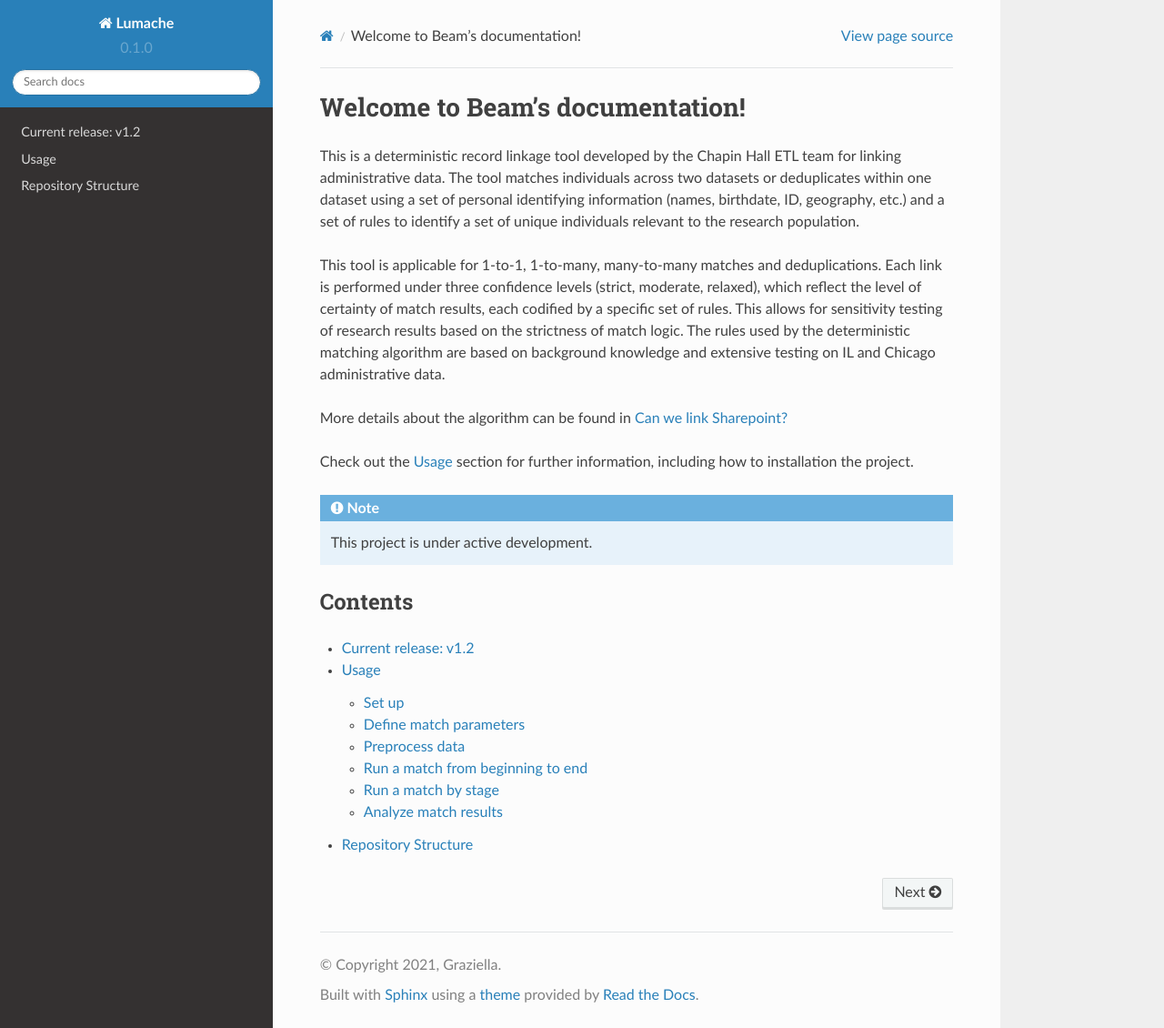
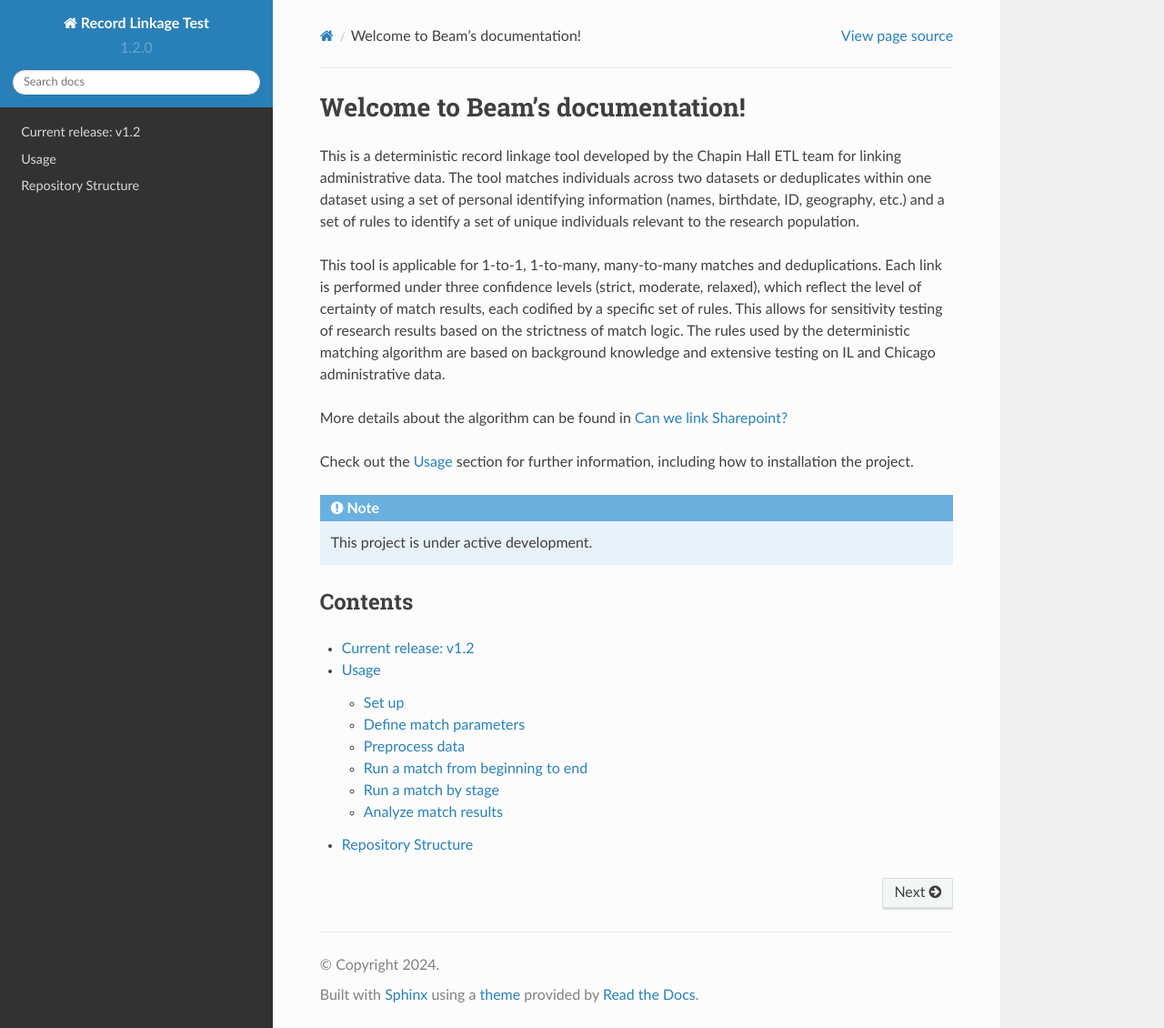
Before and after one commit to sabrinarose9789/record-linkage-test, a Sphinx documentation site: the page built from docs/source/index.rst, in a window 1280 px wide and 1130 px high. Shown: the whole window at 91% size. Built offline with Sphinx 7.4.7 and the Read the Docs theme 2.0.0, drawn with Linux system fonts in a browser that asks for light colours.

Commit message:
Update project name

```diff
--- a/docs/source/conf.py
+++ b/docs/source/conf.py
@@ -2,12 +2,12 @@
 
 # -- Project information
 
-project = 'Lumache'
-copyright = '2021, Graziella'
-author = 'Graziella'
+project = 'Record Linkage Test'
+copyright = '2024'
+author = 'Sabrina'
 
-release = '0.1'
-version = '0.1.0'
+release = '1.2'
+version = '1.2.0'
 
 # -- General configuration
 
--- a/docs/source/usage.rst
+++ b/docs/source/usage.rst
@@ -12,6 +12,7 @@ to be added to the user's `PYTHONPATH`. This can be done by adding the following
 line to `.bashrc:
 
 .. code-block:: console
+
     (.venv) $ export PYTHONPATH='<root_directory>/record-linkage/shared'
 
 
@@ -36,12 +37,14 @@ For any dataset that is in csv format and already processed to be combined with
 From the top level of the record linkage repository, run:
 
 .. code-block:: console
+
     (.venv) python preprocessing/run_preprocess.py
 
 If using files that can be used as is and need to be imported to a database,
 you can use the following script instead:
 
 .. code-block:: console
+
     (.venv) python ./preprocessing/import_prepped_data.py
 
 Run a match from beginning to end
@@ -50,6 +53,7 @@ Run a match from beginning to end
 Run the following at the root of this directory:
 
 .. code-block:: console
+
     (.venv) python run_match.py [-c <path to config.py>]
 
 A path to a copy of the config.py can be defined here if the configuration file
@@ -74,4 +78,5 @@ Run the following script to print summary statistics about the match
 (currently not applicable to M:M matches).
 
 .. code-block:: console
+
     (.venv) python ./match_rates/get_match_rates.py
```
